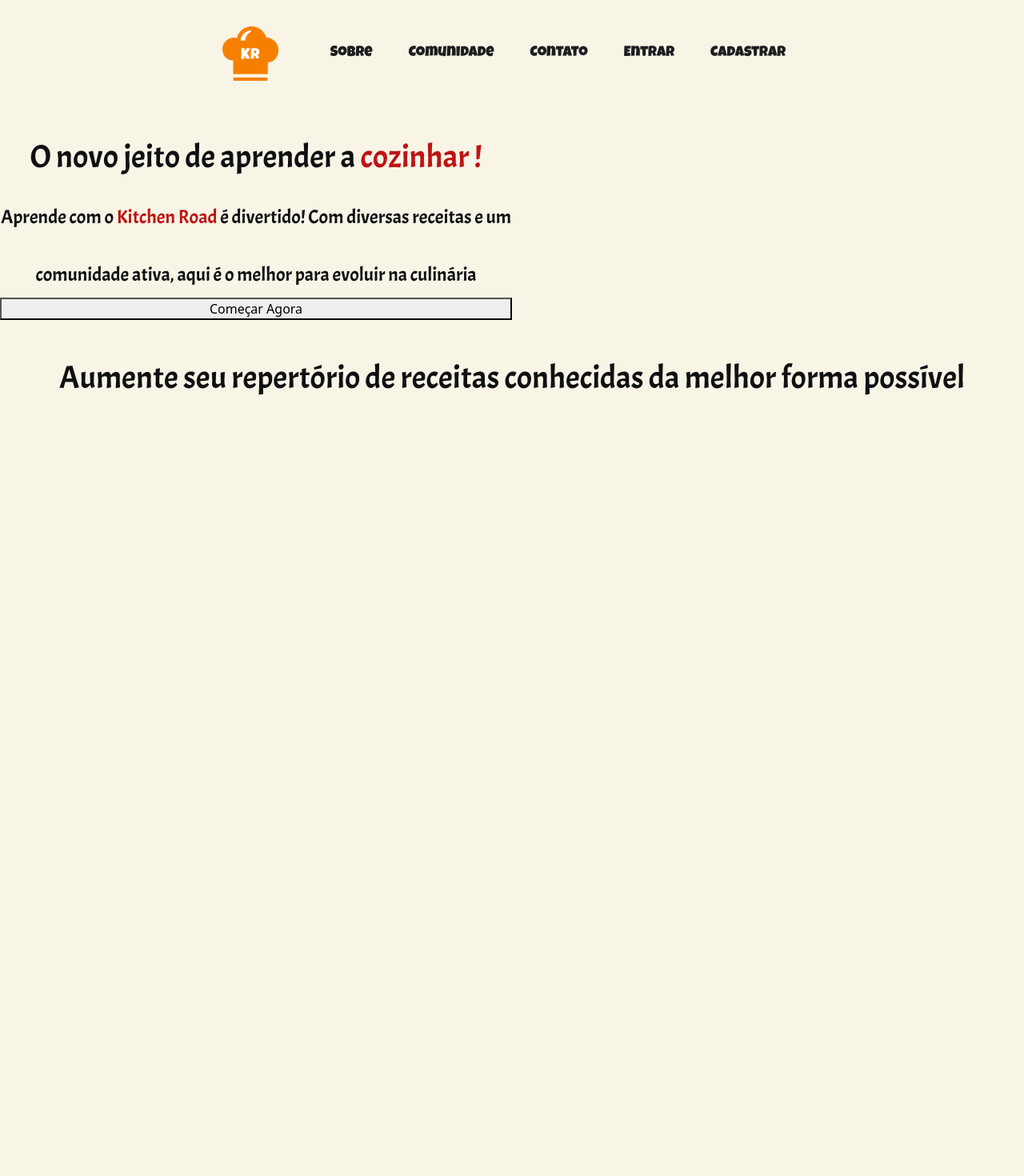
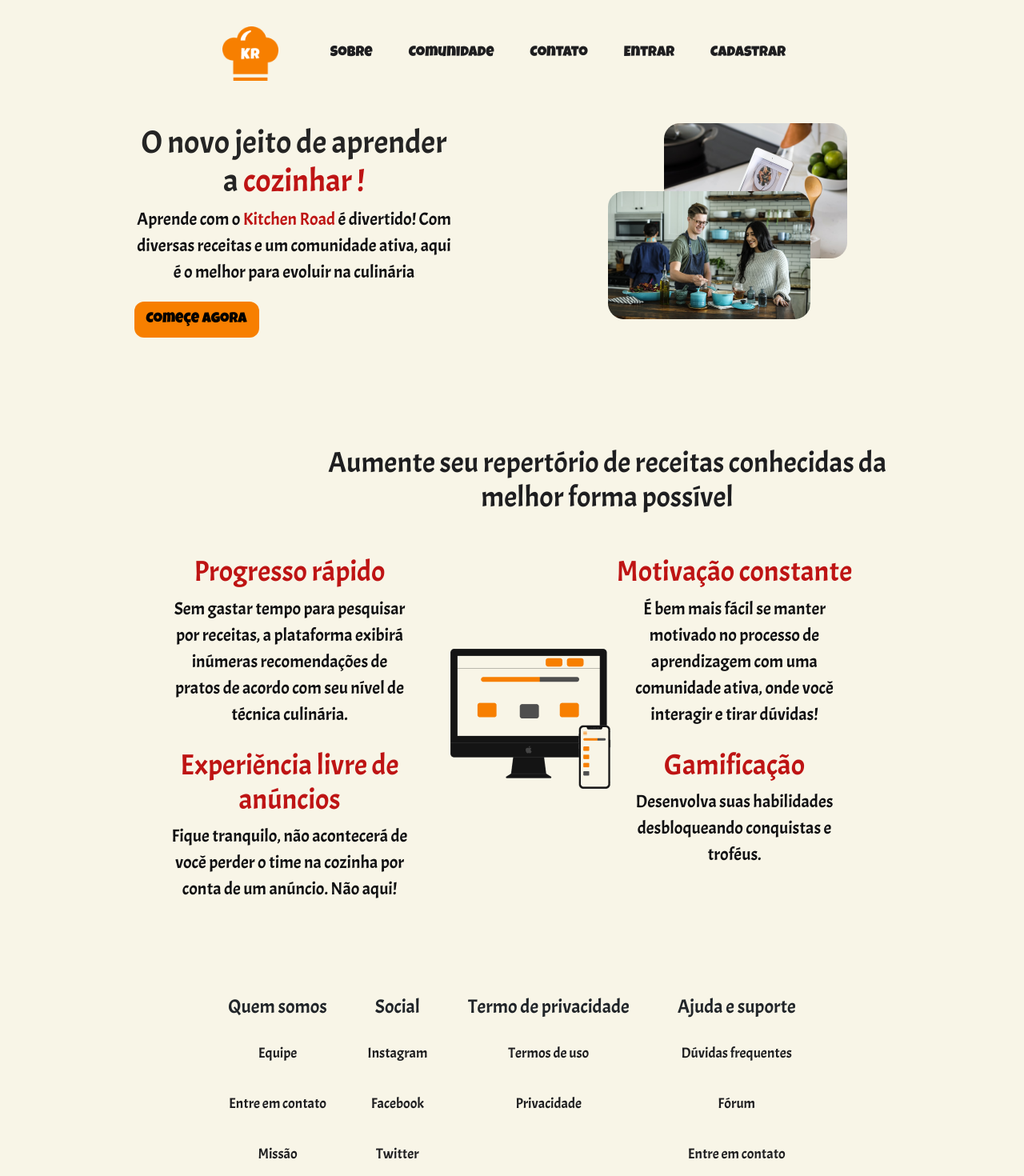
Before and after one commit to Kitchen-Road/KitchenRoad-Frontend, a React (Create React App) app in the folder app/: page / in a window 1280 px wide. Shown: the top 1470 px of the page at 80% size. Before the commit the page ends 800 px from the top, so only its background shows below. Built offline with nearby package versions, Linux system fonts and the light colour scheme.

Commit message:
melhoria da page home

```diff
--- a/app/src/assets/css/button.scss
+++ b/app/src/assets/css/button.scss
@@ -1,14 +1,21 @@
-.btn {
+.btn-orange {
 
   border: none;
   text-decoration: none;
-  background: #f77f00;
+  background: $dark_orange;
   outline: none;
   font-size: 18px;
   border-radius: 12px;
-  padding: 12px 15px;
+  padding: 9px 15px;
   font-family: "Luckiest Guy", sans-serif;
 }
+
+.btn-orange:hover {
+  padding: 12px 17px;
+  font-size: 20px;
+  transition: all 0.3s ease-out;
+}
+
 
 .btn-bk {
   border: none;
--- a/app/src/assets/css/footer.scss
+++ b/app/src/assets/css/footer.scss
@@ -16,4 +16,11 @@
 .content p {
   font-size: 18px;
   padding: 10px;
+  color: $dark_gray;
 }
+
+
+.content p:hover {
+  color: $dark_orange;
+  transition: all 0.2s ease-out;
+}
--- a/app/src/assets/css/global.scss
+++ b/app/src/assets/css/global.scss
@@ -8,4 +8,5 @@
 @import "home.scss";
 @import 'recipes.scss';
 @import "popup.scss";
-@import "construction.scss"
+@import "construction.scss";
+@import "titles.scss";
--- a/app/src/assets/css/home.scss
+++ b/app/src/assets/css/home.scss
@@ -1,8 +1,3 @@
-
-* {
-    margin: 0px;
-    padding: 0px;
-}
 .header_home {
     display: flex;
     flex-direction: column;
@@ -10,45 +5,91 @@
     width: 50%;
 }
 
-.text_area {
-    color: $dark-green;
-    font-family: $font-primary;
-    font-size: xxx-large;
-}
-
-.sub_title {
-    font-size: x-large;
-}
-
-.item_black {
-    color: $black;
-    font-family: $font-primary;
-}
 .item_red {
     color: $dark_red;
     font-family: $font-primary;
 }
 
-.images {
-    display: grid;
+
+.img1 {
+    grid-column: 1 / span 5;
+    grid-row: 2 / span 2;
+    margin-right: 100px;
 }
 
-.img1 {
+.img2 {
     grid-column: 2 / span 120;
     grid-row: 1 / span 2;
 }
 
-.img2 {
-    grid-column: 1 / span 5;
-    grid-row: 2 / span 2;
+.article-1{
+    display: flex;
+    justify-content: center;
 }
 
-.btn_header {
-    width: 220px;
+.article-1 button{
+    margin-top: 20px;
 }
-.second_area {
-    margin-top: 48px;
+
+.computador{
+    position: absolute;
+    display: flex;
+    justify-content: center;
+    margin-top: 20vh;
+    margin-left: 14vw;
 }
-.second_area_text {
+
+.title-home{
+    margin-top: 58px;
+    margin-bottom: 25px;
+    max-width: 750px;
+    margin-left: 30vw;
+    justify-content: center;
     text-align: center;
 }
+
+.grid-home {
+    display: grid;
+    //border: blue 5px solid;
+    justify-content: center;
+    margin-bottom: 96px;
+}
+
+.secao-home{
+    max-width: 300px;
+    margin-top: 25px;
+    //border: red 5px solid;
+}
+
+.left-section{
+    margin-right: 20vw;
+}
+
+.secao-home span{
+    text-align: left !important;
+}
+
+  /* 3 players: make the last one take two colums*/
+  .secao-home:nth-child(3):nth-last-child(1) {
+      grid-column:span 2;
+  }
+
+  /* 4 players: make the second in the second column */
+  .secao-home:nth-child(2):nth-last-child(3) {
+      grid-column:2;
+}
+
+.sub-title {
+    font-size: 22px;
+    color: $black;
+    font-family: $font-primary;
+    text-align: left !important;
+}
+
+.text-area {
+    color: $dark-green;
+    font-family: $font-primary;
+    max-width: 400px;
+    text-align: left;
+    margin-right: 15vw;
+}
--- a/app/src/assets/css/recipes.scss
+++ b/app/src/assets/css/recipes.scss
@@ -8,39 +8,25 @@
 .img-label{
   margin-right: 0.5vw;
 }
-
-.title-1 {
-    font-family: "Acme";
-    font-size: 36px;
-    color: #242424;
-    text-align: center;
-  }
-
-  .title-2 {
-    font-family: "Acme";
-    font-size: 22px;
-    color: #242424;
-    text-align: center;
-  }
   .center-btn {
     align-items: center;
     align-content: center;
     align-content: center;
   }
-  .title-receita {
+.title-receita {
     font-family: "Acme";
     font-size: 20px;
     color: #242424;
     cursor: pointer;
-  }
+}
 
-  .title-dificuldade {
+.title-dificuldade {
     font-family: "Acme";
     font-size: 14px;
     color: #474747;
     padding-bottom: 20px;
     cursor: pointer;
-  }
+}
 
   .image-box {
     border-radius: 10px;
--- a/app/src/assets/css/register.scss
+++ b/app/src/assets/css/register.scss
@@ -7,21 +7,6 @@ form {
   display: inline-block;
   margin-left: auto;
   margin-right: auto;
-}
-
-.title{
-    color: $dark_red;
-    font-size: 52px;
-}
-
-.title-2{
-    color: $dark-gray;
-    font-size: 36px;
-}
-
-.title-2-red{
-    color: $dark_red;
-    font-size: 36px;
 }
 
 .sign-up {
--- a/app/src/components/container/footer.js
+++ b/app/src/components/container/footer.js
@@ -1,30 +1,31 @@
 import React from "react";
+import {Link} from "react-router-dom";
 
 const Footer = () => {
     return (
         <footer className="footer">
             <div className="content">
                 <h2 className="title-content">Quem somos</h2>
-                <p>Equipe</p>
-                <p>Entre em contato</p>
-                <p>Missão</p>
+                <Link to="/EmConstrucao"><p>Equipe</p></Link>
+                <Link to="/EmConstrucao"><p>Entre em contato</p></Link>
+                <Link to="/EmConstrucao"><p>Missão</p></Link>
             </div>
             <div className="content">
                 <h2 className="title-content">Social</h2>
-                <p>Instagram</p>
-                <p>Facebook</p>
-                <p>Twitter</p>
+                <Link to="/EmConstrucao"><p>Instagram</p></Link>
+                <Link to="/EmConstrucao"><p>Facebook</p></Link>
+                <Link to="/EmConstrucao"><p>Twitter</p></Link>
             </div>
             <div className="content">
                 <h2 className="title-content">Termo de privacidade</h2>
-                <p>Termos de uso</p>
-                <p>Privacidade</p>
+                <Link to="/EmConstrucao"><p>Termos de uso</p></Link>
+                <Link to="/EmConstrucao"><p>Privacidade</p></Link>
             </div>
             <div className="content">
                 <h2 className="title-content">Ajuda e suporte</h2>
-                <p>Dúvidas frequentes</p>
-                <p>Fórum</p>
-                <p>Entre em contato</p>
+                <Link to="/EmConstrucao"><p>Dúvidas frequentes</p></Link>
+                <Link to="/EmConstrucao"> <p>Fórum</p></Link>
+                <Link to="/EmConstrucao"><p>Entre em contato</p></Link>
             </div>
         </footer>
     )
--- a/app/src/pages/home.js
+++ b/app/src/pages/home.js
@@ -4,25 +4,54 @@ import Navbar from "../components/container/navbar";
 
 import Img1 from "../assets/img/imgHome1.png"
 import Img2 from "../assets/img/imgHome2.png"
+import Computador from '../assets/img/computador.png'
 
-import Button from "../components/utils/button";
-
+import Footer from "../components/container/footer";
+import {Link} from "react-router-dom";
 const Home = () => {
 
     return (
-        <>
-        <Navbar />
-        <div className="header_home">
-            <div className="text_area">
-                <h1 className="item_black">O novo jeito de aprender a <span className="item_red">cozinhar !</span></h1>
-                <span className="sub_title item_black">Aprende com o <span className="item_red">Kitchen Road</span> é divertido! Com diversas receitas e um comunidade ativa, aqui é o melhor  para evoluir na culinária</span>
+        <div className="App" >
+            <Navbar />
+            <article className="article-1">
+                <section className="text-area">
+                    <div>
+                        <h1 className="item_black">O novo jeito de aprender a <span className="item_red">cozinhar !</span></h1>
+                        <span className="sub-title">Aprende com o <span className="item_red">Kitchen Road</span> é divertido! Com diversas receitas e um comunidade ativa, aqui é o melhor  para evoluir na culinária</span>
+                    </div>
+                    <Link to="/SignUP"><button className="btn-orange">Começe Agora</button></Link>
+                </section>
+                <section className="grid-home">
+                    <img className="img2" src= {Img2}/>
+                    <img className="img1" src= {Img1}/>
+                </section>
+            </article>
+
+            <div className="title-home">
+                <h2 className="title-2-dark" >Aumente seu repertório de receitas conhecidas da melhor forma possível</h2>
+                <img className = "computador" src ={Computador}/>
             </div>
-            <Button style="btn_header" text="Começar Agora" />
+            <article className="grid-home">
+                <section className="secao-home left-section">
+                    <h3 className="title-2-red">Progresso rápido</h3>
+                    <span className="sub-title">Sem gastar tempo para pesquisar por receitas, a plataforma exibirá inúmeras recomendações de pratos de acordo com seu nível de técnica culinária.</span>
+                </section>
+                <section className="secao-home">
+                    <h3 className="title-2-red">Motivação constante</h3>
+                    <span className="sub-title">É bem mais fácil se manter motivado no processo de aprendizagem com uma comunidade ativa, onde você interagir e tirar dúvidas!</span>
+                </section>
+                <section className="secao-home left-section">
+                    <h3 className="title-2-red">Experiência livre de anúncios</h3>
+                    <span className="sub-title">Fique tranquilo, não acontecerá de você perder o time na cozinha por conta de um anúncio. Não aqui!</span>
+                </section>
+                <section className="secao-home">
+                    <h3 className="title-2-red">Gamificação</h3>
+                    <span className="sub-title">Desenvolva suas habilidades desbloqueando conquistas e troféus.</span>
+                </section>
+
+            </article>
+            <Footer/>
         </div>
-        <div className="second_area">
-            <h1 className="item_black second_area_text" >Aumente seu repertório de receitas conhecidas da melhor forma possível</h1>
-        </div>
-        </>
     )
 }
 
```
Also changed, not shown: app/src/assets/img/computador.png (added).
